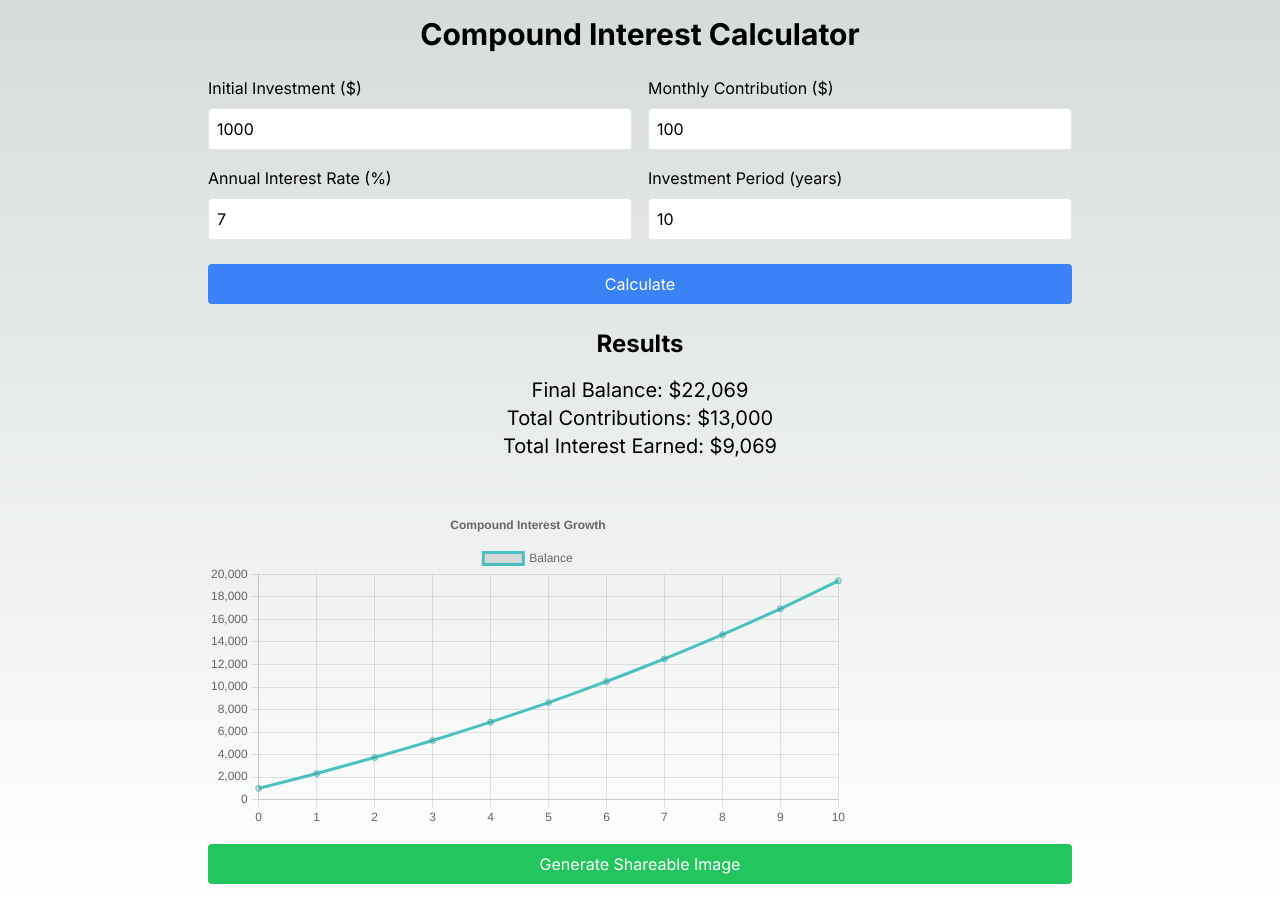
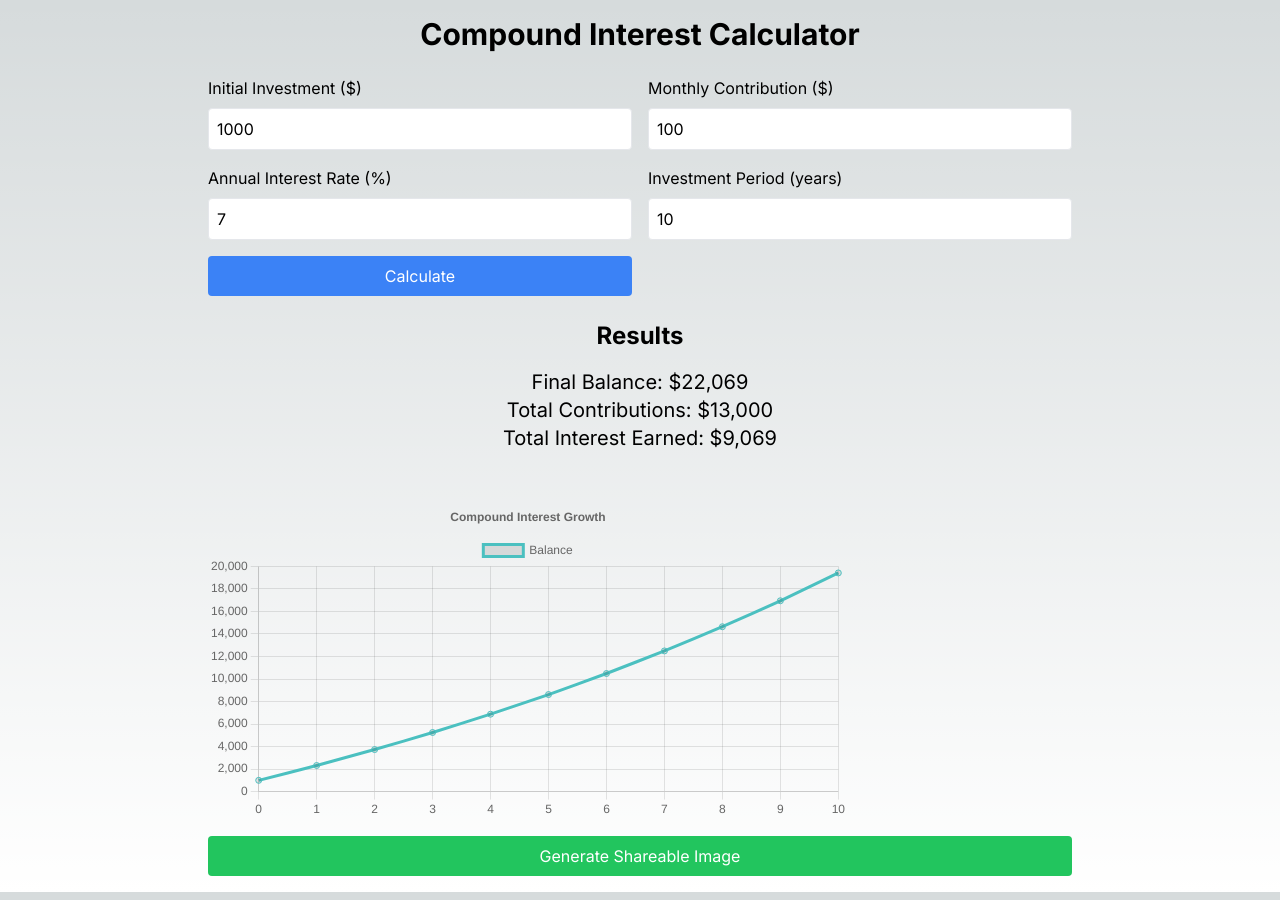
Before and after one commit to blindjedi/growth-calculator, a Next.js app: page /calculator in a window 1280 px wide. Both pictures are taken after a click on the button "Calculate". Built offline with nearby package versions, Linux system fonts and the light colour scheme.

Commit message:
broke up page into multiple components

```diff
--- a/src/app/calculator/page.tsx
+++ b/src/app/calculator/page.tsx
@@ -1,8 +1,10 @@
 'use client';
 import React, { useState, useRef } from 'react';
 import { Chart as ChartJS, CategoryScale, LinearScale, PointElement, LineElement, Title, Tooltip, Legend } from 'chart.js';
-import { Line } from 'react-chartjs-2';
 import html2canvas from 'html2canvas';
+import Results from '../ui/calculator/Results';
+import { CalculationResult } from '../ui/calculator/types';
+import InvestmentForm from '../ui/calculator/InvestmentForm';
 
 ChartJS.register(
   CategoryScale,
@@ -13,13 +15,6 @@ ChartJS.register(
   Tooltip,
   Legend
 );
-
-interface CalculationResult {
-  finalBalance: number;
-  totalContributions: number;
-  totalInterest: number;
-  dataPoints: { year: number; balance: number }[];
-}
 
 const CompoundInterestCalculator: React.FC = () => {
   const [initialInvestment, setInitialInvestment] = useState<number>(1000);
@@ -65,7 +60,6 @@ const CompoundInterestCalculator: React.FC = () => {
     }
   };
 
-
   const chartData = {
     labels: results?.dataPoints.map(point => point.year) || [],
     datasets: [
@@ -94,68 +88,24 @@ const CompoundInterestCalculator: React.FC = () => {
   return (
     <div className="max-w-4xl mx-auto p-4">
       <h1 className="text-3xl font-bold mb-6 text-center">Compound Interest Calculator</h1>
-      <div className="grid grid-cols-1 md:grid-cols-2 gap-4 mb-6">
-        <div>
-          <label className="block mb-2">Initial Investment ($)</label>
-          <input
-            type="number"
-            value={initialInvestment}
-            onChange={(e) => setInitialInvestment(Number(e.target.value))}
-            className="w-full p-2 border rounded text-black"
-          />
-        </div>
-        <div>
-          <label className="block mb-2">Monthly Contribution ($)</label>
-          <input
-            type="number"
-            value={monthlyContribution}
-            onChange={(e) => setMonthlyContribution(Number(e.target.value))}
-            className="w-full p-2 border rounded text-black"
-          />
-        </div>
-        <div>
-          <label className="block mb-2">Annual Interest Rate (%)</label>
-          <input
-            type="number"
-            value={annualInterestRate}
-            onChange={(e) => setAnnualInterestRate(Number(e.target.value))}
-            className="w-full p-2 border rounded text-black"
-          />
-        </div>
-        <div>
-          <label className="block mb-2">Investment Period (years)</label>
-          <input
-            type="number"
-            value={years}
-            onChange={(e) => setYears(Number(e.target.value))}
-            className="w-full p-2 border rounded text-black"
-          />
-        </div>
-      </div>
-      <button
-        onClick={calculateCompoundInterest}
-        className="w-full bg-blue-500 text-white p-2 rounded hover:bg-blue-600"
-      >
-        Calculate
-      </button>{results && (
-        <>
-          <div className="mt-6">
-            <h2 className="text-2xl font-bold mb-4 text-center">Results</h2>
-            <p className='text-center text-xl'>Final Balance: ${results.finalBalance.toLocaleString()}</p>
-            <p className='text-center text-xl'>Total Contributions: ${results.totalContributions.toLocaleString()}</p>
-            <p className='text-center text-xl'>Total Interest Earned: ${results.totalInterest.toLocaleString()}</p>
-            <div className="mt-12 h-80">
-              <Line options={chartOptions} data={chartData} />
-            </div>
-          </div>
-
-          <button
-            onClick={generateShareableImage}
-            className="mt-4 w-full bg-green-500 text-white p-2 rounded hover:bg-green-600"
-          >
-            Generate Shareable Image
-          </button>
-        </>
+      <InvestmentForm
+        initialInvestment={initialInvestment}
+        setInitialInvestment={setInitialInvestment}
+        monthlyContribution={monthlyContribution}
+        setMonthlyContribution={setMonthlyContribution}
+        annualInterestRate={annualInterestRate}
+        setAnnualInterestRate={setAnnualInterestRate}
+        years={years}
+        setYears={setYears}
+        onCalculate={calculateCompoundInterest}
+      />
+      {results && (
+        <Results
+          results={results}
+          chartData={chartData}
+          chartOptions={chartOptions}
+          generateShareableImage={generateShareableImage}
+        />
       )}
     </div>
   );
--- /dev/null
+++ b/src/app/ui/calculator/InvestmentForm.tsx
@@ -0,0 +1,74 @@
+import React from 'react';
+
+interface InvestmentFormProps {
+  initialInvestment: number;
+  setInitialInvestment: (value: number) => void;
+  monthlyContribution: number;
+  setMonthlyContribution: (value: number) => void;
+  annualInterestRate: number;
+  setAnnualInterestRate: (value: number) => void;
+  years: number;
+  setYears: (value: number) => void;
+  onCalculate: () => void;
+}
+
+const InvestmentForm: React.FC<InvestmentFormProps> = ({
+  initialInvestment,
+  setInitialInvestment,
+  monthlyContribution,
+  setMonthlyContribution,
+  annualInterestRate,
+  setAnnualInterestRate,
+  years,
+  setYears,
+  onCalculate,
+}) => {
+  return (
+    <div className="grid grid-cols-1 md:grid-cols-2 gap-4 mb-6">
+      <div>
+        <label className="block mb-2">Initial Investment ($)</label>
+        <input
+          type="number"
+          value={initialInvestment}
+          onChange={(e) => setInitialInvestment(Number(e.target.value))}
+          className="w-full p-2 border rounded text-black"
+        />
+      </div>
+      <div>
+        <label className="block mb-2">Monthly Contribution ($)</label>
+        <input
+          type="number"
+          value={monthlyContribution}
+          onChange={(e) => setMonthlyContribution(Number(e.target.value))}
+          className="w-full p-2 border rounded text-black"
+        />
+      </div>
+      <div>
+        <label className="block mb-2">Annual Interest Rate (%)</label>
+        <input
+          type="number"
+          value={annualInterestRate}
+          onChange={(e) => setAnnualInterestRate(Number(e.target.value))}
+          className="w-full p-2 border rounded text-black"
+        />
+      </div>
+      <div>
+        <label className="block mb-2">Investment Period (years)</label>
+        <input
+          type="number"
+          value={years}
+          onChange={(e) => setYears(Number(e.target.value))}
+          className="w-full p-2 border rounded text-black"
+        />
+      </div>
+      <button
+        onClick={onCalculate}
+        className="w-full bg-blue-500 text-white p-2 rounded hover:bg-blue-600"
+      >
+        Calculate
+      </button>
+    </div>
+  );
+};
+
+export default InvestmentForm;
--- /dev/null
+++ b/src/app/ui/calculator/Results.tsx
@@ -0,0 +1,42 @@
+import React from 'react';
+import { Line } from 'react-chartjs-2';
+import { CalculationResult } from './types';
+
+interface ResultsProps {
+  results: CalculationResult | null;
+  chartData: any;
+  chartOptions: any;
+  generateShareableImage: () => void;
+}
+
+const Results: React.FC<ResultsProps> = ({
+  results,
+  chartData,
+  chartOptions,
+  generateShareableImage,
+}) => {
+  if (!results) return null;
+
+  return (
+    <>
+      <div className="mt-6">
+        <h2 className="text-2xl font-bold mb-4 text-center">Results</h2>
+        <p className="text-center text-xl">Final Balance: ${results.finalBalance.toLocaleString()}</p>
+        <p className="text-center text-xl">Total Contributions: ${results.totalContributions.toLocaleString()}</p>
+        <p className="text-center text-xl">Total Interest Earned: ${results.totalInterest.toLocaleString()}</p>
+        <div className="mt-12 h-80">
+          <Line options={chartOptions} data={chartData} />
+        </div>
+      </div>
+
+      <button
+        onClick={generateShareableImage}
+        className="mt-4 w-full bg-green-500 text-white p-2 rounded hover:bg-green-600"
+      >
+        Generate Shareable Image
+      </button>
+    </>
+  );
+};
+
+export default Results;
--- /dev/null
+++ b/src/app/ui/calculator/types.ts
@@ -0,0 +1,6 @@
+export interface CalculationResult {
+    finalBalance: number;
+    totalContributions: number;
+    totalInterest: number;
+    dataPoints: { year: number; balance: number }[];
+  }
```
